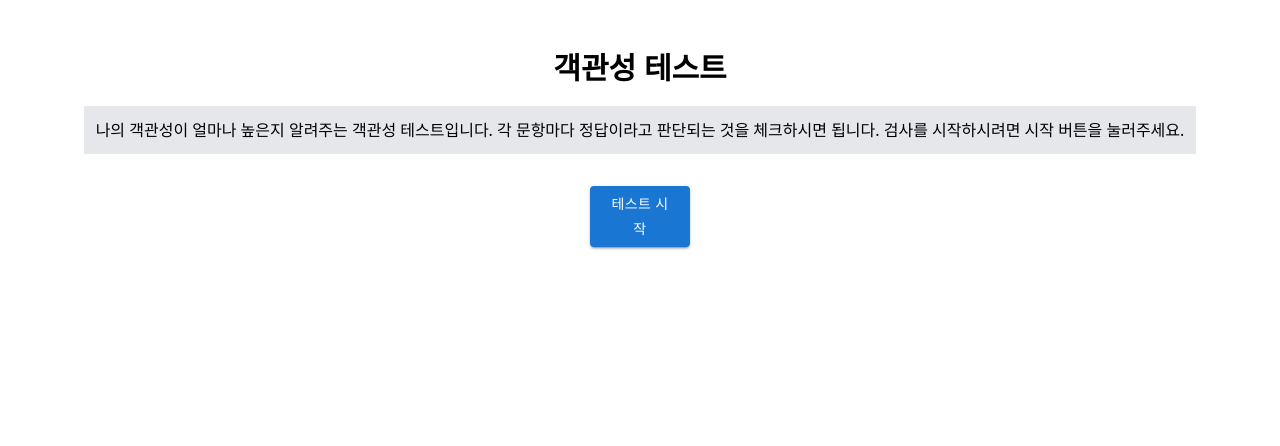
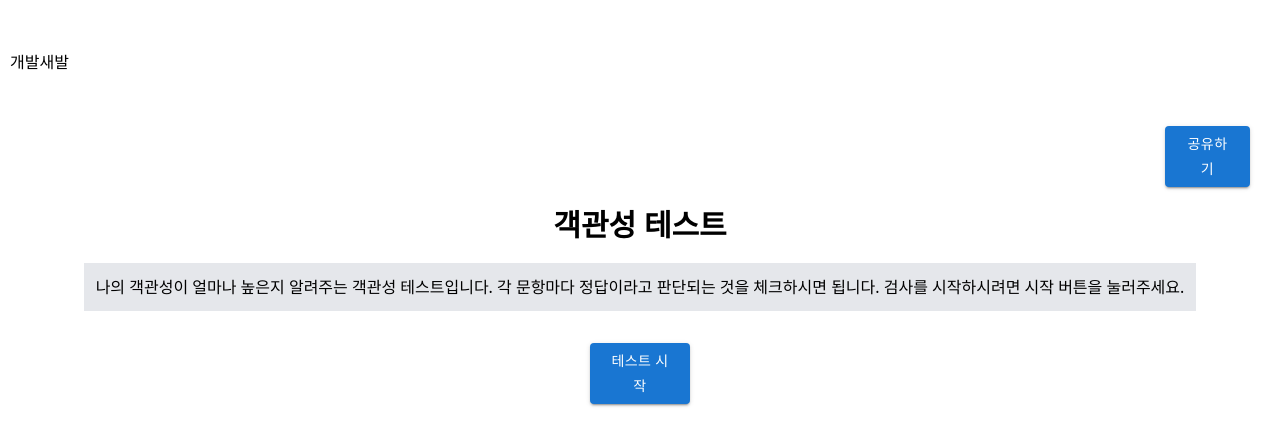
Before and after one commit to gaebal-saebal/objectivity-test-app, a React (Vite) app: page / in a window 1280 px wide. Shown: the top 446 px of the page. Built offline with nearby package versions, Linux system fonts and the light colour scheme.

Commit message:
feat : 컴포넌트 적용

```diff
--- a/src/App.jsx
+++ b/src/App.jsx
@@ -1,27 +1,13 @@
 import React from 'react';
-import { Button } from '@mui/material';
+import { Header } from './components/Header';
+import { Start } from './components/Start';
 
 // 시작페이지, 문항 컴포넌트 나와야 되는 페이지
 function App() {
   return (
     <>
-      <div className='flex flex-col items-center h-[100%]'>
-        <h1 className='text-3xl font-bold text-center'>객관성 테스트</h1>
-        <div className='bg-gray-200 mt-5 p-3'>
-          나의 객관성이 얼마나 높은지 알려주는 객관성 테스트입니다. 각 문항마다
-          정답이라고 판단되는 것을 체크하시면 됩니다. 검사를 시작하시려면 시작
-          버튼을 눌러주세요.
-        </div>
-        <Button
-          variant='contained'
-          style={{
-            marginTop: '2rem',
-            width: '100px',
-          }}
-        >
-          테스트 시작
-        </Button>
-      </div>
+      <Header />
+      <Start />
     </>
   );
 }
```
